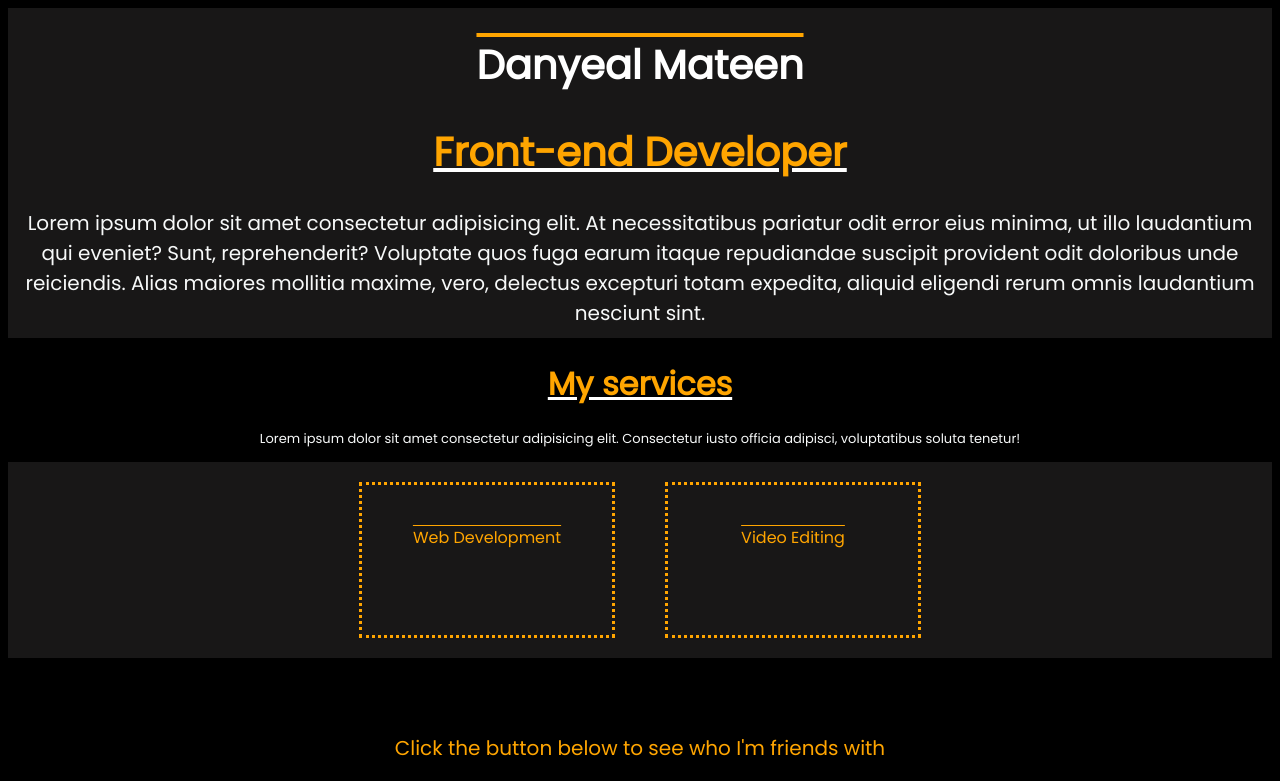
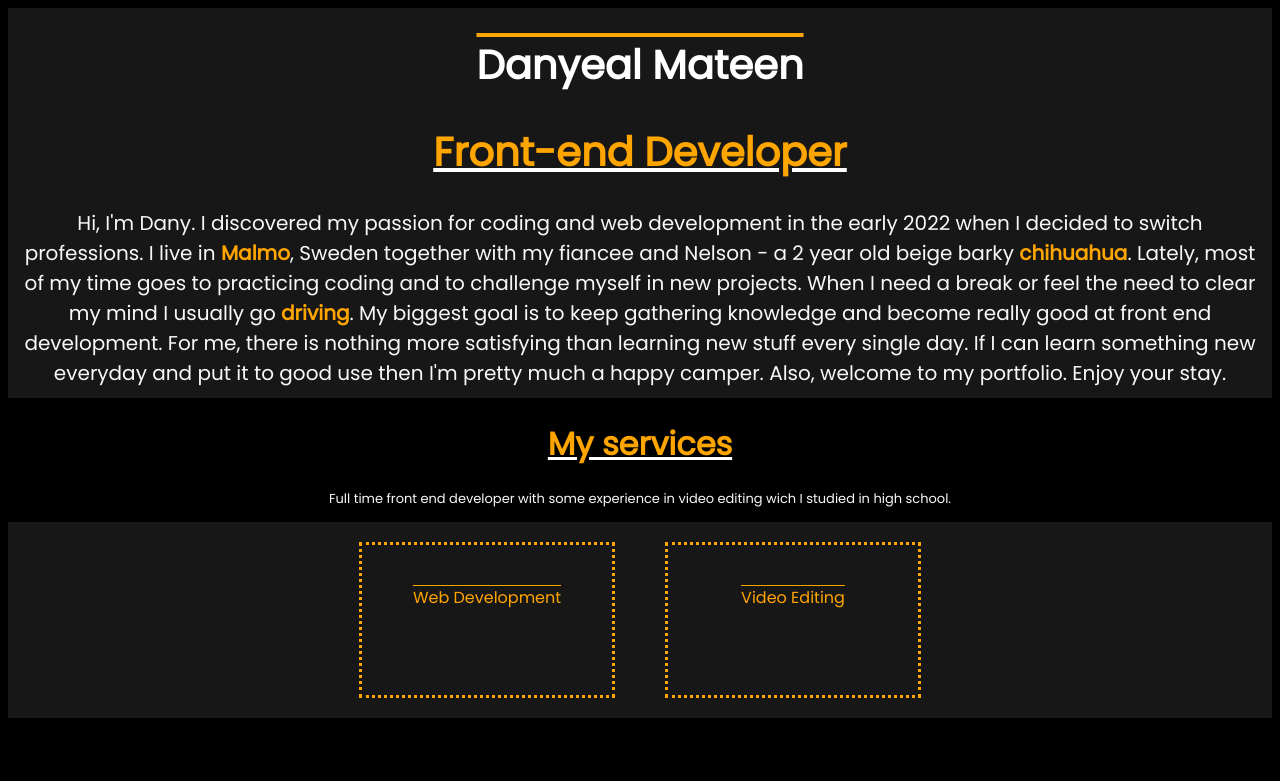
Before and after one commit to danyealmateen/react-portfolio, a React (Create React App) app: page / in a window 1280 px wide. Shown: the top 781 px of the page. Built offline with nearby package versions, Linux system fonts and the light colour scheme; the HTML template or start-up script is replaced by a standard one.

Commit message:
updated footer and opacity

```diff
--- a/src/components/Footer/Footer.jsx
+++ b/src/components/Footer/Footer.jsx
@@ -1,8 +1,8 @@
 import "./Footer.css";
 
-function Footer() {
+function Footer({ opacity }) {
   return (
-    <div className="footerWrapper">
+    <div className="footerWrapper" style={{ opacity: !!opacity ? 1 : 0 }}>
       <a
         target="_blank"
         rel="noreferrer"
--- a/src/components/Form/Form.jsx
+++ b/src/components/Form/Form.jsx
@@ -1,12 +1,15 @@
 import "./Form.css";
 import { useState } from "react";
 import Message from "../Message/Message";
+import Footer from "../Footer/Footer";
 
 function Form() {
   const [city, setCity] = useState("");
   const [race, setRace] = useState("");
   const [clear, setClear] = useState("");
   const [message, setMessage] = useState("");
+  const [opacity, setOpacity] = useState(false);
+
   const inputData = [];
 
   let cityName = "malmo";
@@ -22,6 +25,7 @@
     }
 
     if (city === cityName && race === raceName && clear === driveName) {
+      setOpacity(true);
       setMessage(
         <div>
           <p className="contentUnlockedText">
@@ -53,7 +57,7 @@
           value={city}
           onChange={(e) => setCity(e.target.value.toLowerCase())}
           type="text"
-          placeholder="Where was I born?"
+          placeholder="What city do I live in?"
           id="cityInput"
         />
         <input
@@ -74,6 +78,7 @@
           Submit <i className="fa-solid fa-circle-check"></i>
         </button>
         {message === "" ? <div></div> : <Message message={message} />}
+        {!!opacity && <Footer opacity={opacity} />}
       </form>
     </div>
   );
--- a/src/components/Header/Header.css
+++ b/src/components/Header/Header.css
@@ -24,3 +24,8 @@
   margin: 10px;
   max-width: 1300px;
 }
+
+.malmo, .chihuahua, .driving {
+  color:orange;
+  font-weight: 700;
+}
--- a/src/components/Header/Header.jsx
+++ b/src/components/Header/Header.jsx
@@ -11,12 +11,19 @@
           <span className="devTitle">Front-end Developer</span>
         </h1>
         <p className="textContent">
-          Lorem ipsum dolor sit amet consectetur adipisicing elit. At
-          necessitatibus pariatur odit error eius minima, ut illo laudantium qui
-          eveniet? Sunt, reprehenderit? Voluptate quos fuga earum itaque
-          repudiandae suscipit provident odit doloribus unde reiciendis. Alias
-          maiores mollitia maxime, vero, delectus excepturi totam expedita,
-          aliquid eligendi rerum omnis laudantium nesciunt sint.
+          Hi, I'm Dany. I discovered my passion for coding and web development
+          in the early 2022 when I decided to switch professions. I live in
+          <span className="malmo"> Malmo</span>, Sweden together with my fiancee
+          and Nelson - a 2 year old beige barky{" "}
+          <span className="chihuahua">chihuahua</span>. Lately, most of my time
+          goes to practicing coding and to challenge myself in new projects.
+          When I need a break or feel the need to clear my mind I usually go{" "}
+          <span className="driving">driving</span>. My biggest goal is to keep
+          gathering knowledge and become really good at front end development.
+          For me, there is nothing more satisfying than learning new stuff every
+          single day. If I can learn something new everyday and put it to good
+          use then I'm pretty much a happy camper. Also, welcome to my
+          portfolio. Enjoy your stay.
         </p>
       </div>
     </div>
--- a/src/components/Services/Services.jsx
+++ b/src/components/Services/Services.jsx
@@ -5,8 +5,8 @@
     <div>
       <h1 className="myServicesTitle">My services</h1>
       <p className="subText">
-        Lorem ipsum dolor sit amet consectetur adipisicing elit. Consectetur
-        iusto officia adipisci, voluptatibus soluta tenetur!
+        Full time front end developer with some experience in video editing wich
+        I studied in high school.
       </p>
       <div className="grid-container">
         <div className="grid-item">
```
